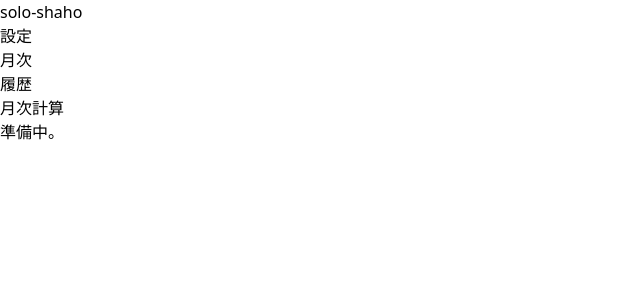
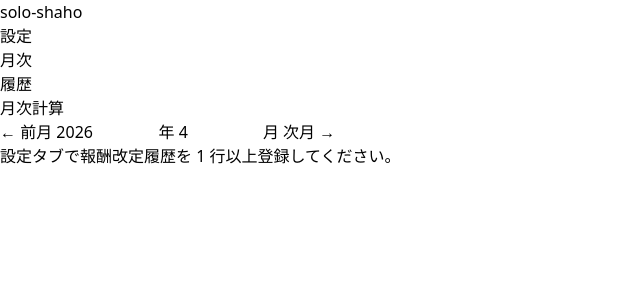
Before and after one commit to drillan/solo-shaho, a SvelteKit app in the folder web/: page /monthly in a window 1280 px wide. Shown: the top 300 px of the page, without its empty margins (0-640 px from the left). Built offline with nearby package versions, Linux system fonts and the light colour scheme.

Commit message:
feat(ui): monthly tab with full calculation breakdown

```diff
--- a/web/src/routes/monthly/+page.svelte
+++ b/web/src/routes/monthly/+page.svelte
@@ -1,2 +1,195 @@
+<script lang="ts">
+	import { getAppStateStore } from '$lib/stores/appState';
+	import { formatYen, formatRatePercent } from '$lib/format/numbers';
+	import { findApplicableRate } from '$lib/payroll/rates';
+	import { findApplicableRemuneration } from '$lib/payroll/remuneration';
+	import { calculateMonth } from '$lib/payroll/calculate';
+	import type { RateEntry } from '$lib/payroll/types';
+	import ratesData from '$lib/data/rates.json';
+
+	const store = getAppStateStore();
+	const rateHistory = ratesData.history as RateEntry[];
+
+	const today = new Date();
+	let selectedYear = $state(today.getFullYear());
+	let selectedMonth = $state(today.getMonth() + 1);
+
+	function shift(delta: number) {
+		let y = selectedYear;
+		let m = selectedMonth + delta;
+		if (m < 1) {
+			m = 12;
+			y -= 1;
+		}
+		if (m > 12) {
+			m = 1;
+			y += 1;
+		}
+		selectedYear = y;
+		selectedMonth = m;
+	}
+
+	let ym = $derived(`${selectedYear}-${String(selectedMonth).padStart(2, '0')}`);
+	let hasRemuneration = $derived($store.remunerationHistory.length > 0);
+	let result = $derived.by(() => {
+		if (!hasRemuneration) return null;
+		try {
+			const rates = findApplicableRate(ym, rateHistory);
+			const rem = findApplicableRemuneration(ym, $store.remunerationHistory);
+			return {
+				rates,
+				rem,
+				result: calculateMonth({
+					year: selectedYear,
+					month: selectedMonth,
+					stdRemuneration: rem.stdRemuneration,
+					grossSalary: rem.grossSalary,
+					birthDate: $store.profile.birthDate,
+					rates
+				})
+			};
+		} catch (e) {
+			return { error: (e as Error).message };
+		}
+	});
+
+	let note = $derived($store.monthlyNotes[ym] ?? {});
+	function saveNote(field: 'notifiedAmount' | 'memo', value: number | string) {
+		store.update((s) => ({
+			...s,
+			monthlyNotes: {
+				...s.monthlyNotes,
+				[ym]: { ...(s.monthlyNotes[ym] ?? {}), [field]: value }
+			}
+		}));
+	}
+</script>
+
 <h2 class="text-2xl font-bold">月次計算</h2>
-<p class="mt-2 text-gray-600">準備中。</p>
+
+<div class="mt-4 flex items-center gap-2">
+	<button class="rounded border px-2 py-1 text-sm" onclick={() => shift(-1)}>← 前月</button>
+	<input
+		type="number"
+		min="2016"
+		max="2100"
+		bind:value={selectedYear}
+		class="w-20 rounded border px-2 py-1"
+	/>
+	<span>年</span>
+	<input
+		type="number"
+		min="1"
+		max="12"
+		bind:value={selectedMonth}
+		class="w-16 rounded border px-2 py-1"
+	/>
+	<span>月</span>
+	<button class="rounded border px-2 py-1 text-sm" onclick={() => shift(1)}>次月 →</button>
+</div>
+
+{#if !hasRemuneration}
+	<p class="mt-6 rounded bg-yellow-50 p-3 text-sm">
+		設定タブで報酬改定履歴を 1 行以上登録してください。
+	</p>
+{:else if result && 'error' in result}
+	<p class="mt-6 rounded bg-red-50 p-3 text-sm text-red-700">エラー: {result.error}</p>
+{:else if result}
+	<section class="mt-6 grid max-w-3xl grid-cols-2 gap-6">
+		<div>
+			<h3 class="font-semibold">入力</h3>
+			<dl class="mt-2 grid grid-cols-2 gap-1 text-sm">
+				<dt class="text-gray-600">標準報酬月額</dt>
+				<dd class="text-right">{formatYen(result.rem.stdRemuneration)}</dd>
+				<dt class="text-gray-600">給与額面</dt>
+				<dd class="text-right">{formatYen(result.rem.grossSalary)}</dd>
+				<dt class="text-gray-600">介護該当</dt>
+				<dd>{result.result.isKaigoApplicable ? '✅' : '❌'}</dd>
+				<dt class="text-gray-600">健保適用料率</dt>
+				<dd>{formatRatePercent(result.result.appliedKenpoRate)}</dd>
+				<dt class="text-gray-600">厚年料率</dt>
+				<dd>{formatRatePercent(result.rates.kosei)}</dd>
+				<dt class="text-gray-600">拠出金率</dt>
+				<dd>{formatRatePercent(result.rates.kosodate, 3)}</dd>
+				<dt class="text-gray-600">支援金率</dt>
+				<dd>{formatRatePercent(result.rates.shien, 3)}</dd>
+			</dl>
+		</div>
+		<div>
+			<h3 class="font-semibold">計算結果</h3>
+			<table class="mt-2 w-full text-sm">
+				<thead class="text-gray-600">
+					<tr
+						><th class="text-left">項目</th><th class="text-right">全額</th><th class="text-right"
+							>社員</th
+						><th class="text-right">事業主</th></tr
+					>
+				</thead>
+				<tbody>
+					<tr
+						><td>健保</td><td class="text-right">{formatYen(result.result.kenpoTotal)}</td><td
+							class="text-right">{formatYen(result.result.kenpoEmployee)}</td
+						><td class="text-right">{formatYen(result.result.kenpoEmployer)}</td></tr
+					>
+					<tr
+						><td>厚年</td><td class="text-right">{formatYen(result.result.koseiTotal)}</td><td
+							class="text-right">{formatYen(result.result.koseiEmployee)}</td
+						><td class="text-right">{formatYen(result.result.koseiEmployer)}</td></tr
+					>
+					<tr
+						><td>拠出金</td><td class="text-right">{formatYen(result.result.kosodateTotal)}</td><td
+							class="text-right">─</td
+						><td class="text-right">{formatYen(result.result.kosodateEmployer)}</td></tr
+					>
+					<tr
+						><td>支援金</td><td class="text-right">{formatYen(result.result.shienTotal)}</td><td
+							class="text-right">{formatYen(result.result.shienEmployee)}</td
+						><td class="text-right">{formatYen(result.result.shienEmployer)}</td></tr
+					>
+					<tr class="border-t font-semibold"
+						><td>合計</td><td></td><td class="text-right"
+							>{formatYen(result.result.employeeDeductionTotal)}</td
+						><td class="text-right">{formatYen(result.result.employerBurdenTotal)}</td></tr
+					>
+					<tr class="font-bold"
+						><td>納付額</td><td colspan="3" class="text-right"
+							>{formatYen(result.result.payableTotal)}</td
+						></tr
+					>
+					<tr
+						><td>差引支給額</td><td colspan="3" class="text-right"
+							>{formatYen(result.result.netSalary)}</td
+						></tr
+					>
+				</tbody>
+			</table>
+		</div>
+	</section>
+
+	<section class="mt-6 max-w-3xl">
+		<h3 class="font-semibold">通知額(任意・検算用)</h3>
+		<div class="mt-2 flex items-center gap-3 text-sm">
+			<label>
+				通知額: <input
+					type="number"
+					min="0"
+					value={note.notifiedAmount ?? ''}
+					onchange={(e) => saveNote('notifiedAmount', Number((e.target as HTMLInputElement).value))}
+					class="w-32 rounded border px-2 py-0.5 text-right"
+				/>
+			</label>
+			{#if note.notifiedAmount !== undefined}
+				<span>差分: {formatYen(result.result.payableTotal - note.notifiedAmount)}</span>
+			{/if}
+		</div>
+		<label class="mt-3 block text-sm">
+			メモ
+			<textarea
+				bind:value={note.memo}
+				onchange={(e) => saveNote('memo', (e.target as HTMLTextAreaElement).value)}
+				rows="2"
+				class="mt-1 w-full rounded border px-2 py-1"
+			></textarea>
+		</label>
+	</section>
+{/if}
```
